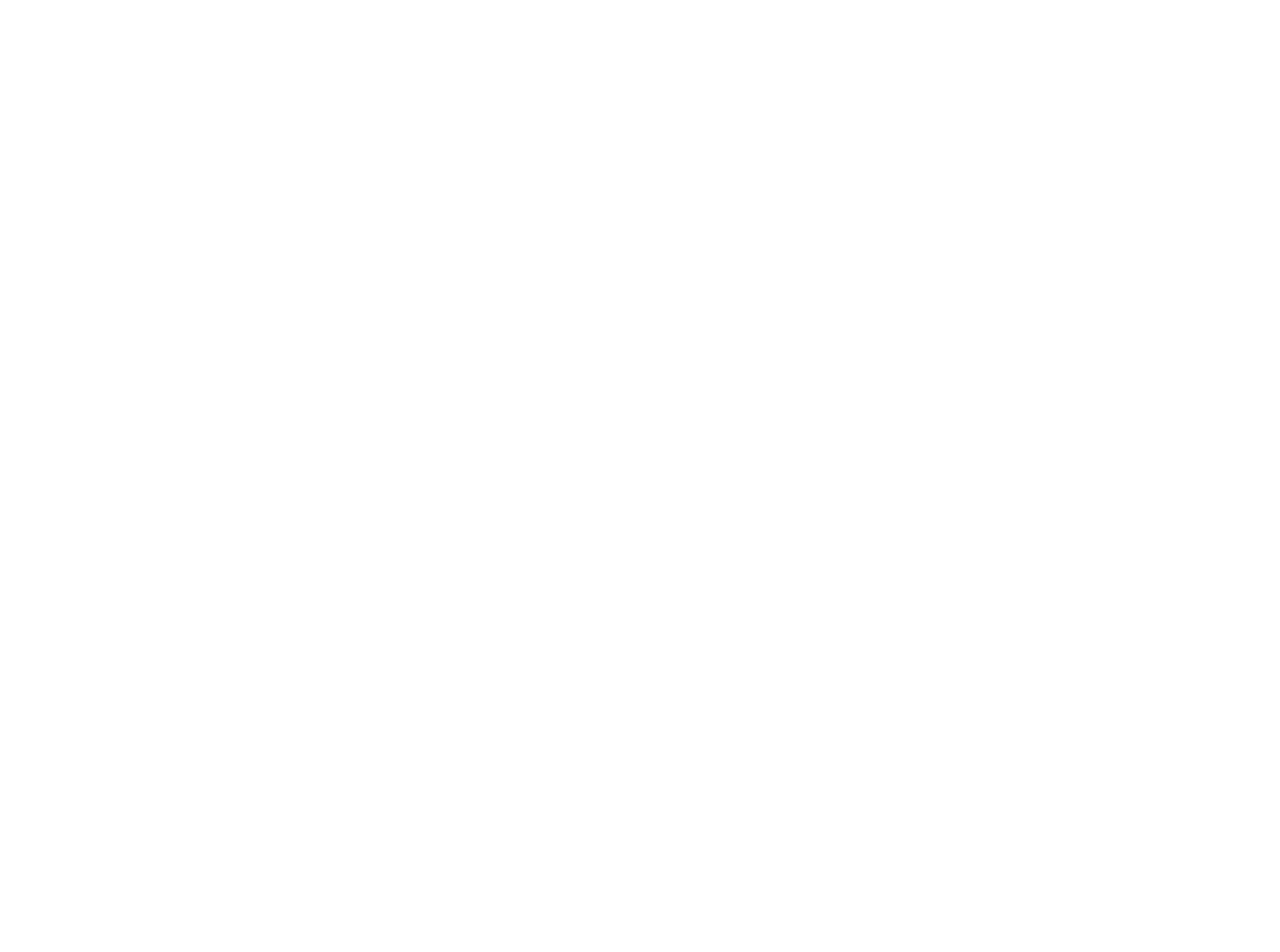
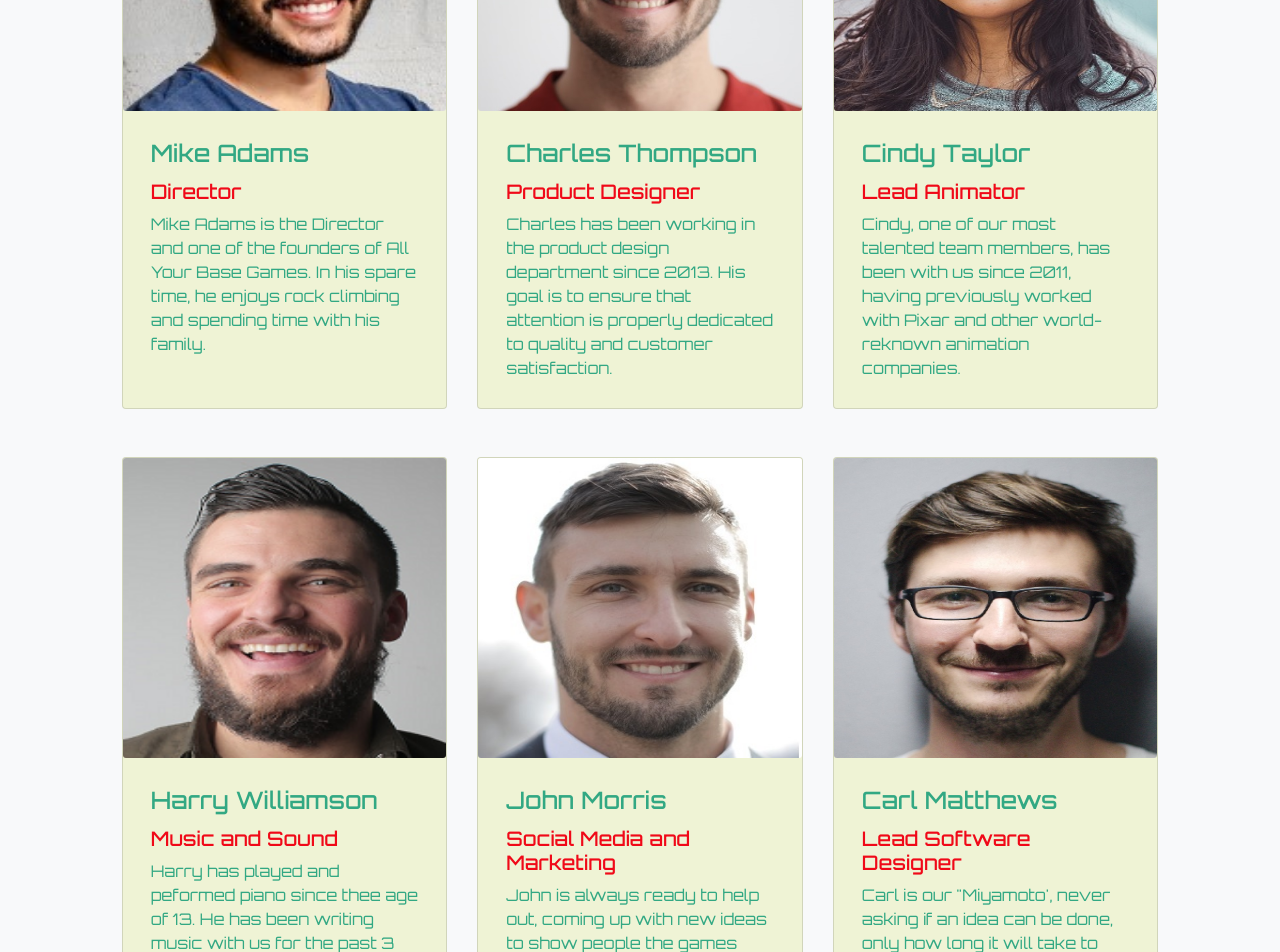
Before and after one commit to peondg-Nucamp/gamingsite-portfolio-react, a React (Create React App) app: page /ourteam in a window 1280 px wide. Shown: the part 380-1332 px from the top of the page. Before the commit the page ends 800 px from the top, so only its background shows below. Built offline with nearby package versions, Linux system fonts and the light colour scheme; the HTML template or start-up script is replaced by a standard one.

Commit message:
Finished OurTeam Component

```diff
--- a/src/components/HomeComponent.js
+++ b/src/components/HomeComponent.js
@@ -82,7 +82,7 @@
               className="card-img-top img-fluid mb-3 rounded mx-auto d-block"
               alt={this.props.gameCard.name}
             />
-            <CardTitle tag="h5" className="text-center">
+            <CardTitle tag="h4" className="text-center">
               {this.props.gameCard.name}
             </CardTitle>
             <CardText>
--- a/src/components/OurTeamComponent.js
+++ b/src/components/OurTeamComponent.js
@@ -1,11 +1,65 @@
-import { Component } from "react";
+import React, { Component } from "react";
+import {
+  Card,
+  CardImg,
+  CardBody,
+  CardTitle,
+  CardSubtitle,
+  CardText,
+  Container,
+  Row,
+  Col,
+  CardDeck,
+} from "reactstrap";
+import { PERSON_CARDS } from "../shared/personCards";
 
+// PersonCard - Functional Component
+const PersonCard = (props) => {
+  return (
+    <Card className="personCard">
+      <CardImg src={props.person.image} alt={props.person.name} />
+      <CardBody className="m-2" color="secondary">
+        <CardTitle tag="h4">{props.person.name}</CardTitle>
+        <CardSubtitle className="my-2" tag="h5">
+          {props.person.title}
+        </CardSubtitle>
+        <CardText>{props.person.description}</CardText>
+      </CardBody>
+    </Card>
+  );
+};
+
+// OurTeam - Class Component
 class OurTeam extends Component {
+  constructor(props) {
+    super(props);
+    this.state = {
+      personCards: PERSON_CARDS,
+    };
+  }
   render() {
     return (
-      <div>
-        <h5 class="text-center m-5">Our Team Page</h5>
-      </div>
+      <Container fluid className="bg-light py-3">
+        <h2 className="text-center py-2">MEET OUR TEAM</h2>
+        <Row className="my-5">
+          <Col md="10" className="mx-auto">
+            <CardDeck>
+              <PersonCard key="1" person={this.state.personCards[0]} />
+              <PersonCard key="2" person={this.state.personCards[1]} />
+              <PersonCard key="3" person={this.state.personCards[2]} />
+            </CardDeck>
+          </Col>
+        </Row>
+        <Row className="my-5">
+          <Col md="10" className="mx-auto">
+            <CardDeck>
+              <PersonCard key="4" person={this.state.personCards[3]} />
+              <PersonCard key="5" person={this.state.personCards[4]} />
+              <PersonCard key="6" person={this.state.personCards[5]} />
+            </CardDeck>
+          </Col>
+        </Row>
+      </Container>
     );
   }
 }
--- a/src/css/App.css
+++ b/src/css/App.css
@@ -36,15 +36,19 @@
 }
 
 .card-body h4 {
+  color: #32a883;
+}
+
+.card-body h5 {
   color: #f00918;
 }
 
-.card-body h5 {
+p.card-text {
   color: #32a883;
 }
 
-p.card-text {
-  color: rgba(26, 23, 23, 0.596);
+.personCard {
+  background-color: rgb(239, 243, 213);
 }
 
 .img-thumbnail {
--- /dev/null
+++ b/src/shared/personCards.js
@@ -0,0 +1,50 @@
+export const PERSON_CARDS = [
+  {
+    id: 0,
+    name: "Mike Adams",
+    title: "Director",
+    image: "/images/people/mike-adams-headshot.jpg",
+    description:
+      "Mike Adams is the Director and one of the founders of All Your Base Games. In his spare time, he enjoys rock climbing and spending time with his family.",
+  },
+  {
+    id: 1,
+    name: "Charles Thompson",
+    title: "Product Designer",
+    image: "/images/people/charles-thompson-headshot.jpg",
+    description:
+      "Charles has been working in the product design department since 2013. His goal is to ensure that attention is properly dedicated to quality and customer satisfaction.",
+  },
+  {
+    id: 2,
+    name: "Cindy Taylor",
+    title: "Lead Animator",
+    image: "/images/people/cindy-taylor-headshot.jpg",
+    description:
+      "Cindy, one of our most talented team members, has been with us since 2011, having previously worked with Pixar and other world-reknown animation companies.",
+  },
+  {
+    id: 3,
+    name: "Harry Williamson",
+    title: "Music and Sound",
+    image: "/images/people/harry-williamson-headshot.jpg",
+    description:
+      "Harry has played and peformed piano since thee age of 13. He has been writing music with us for the past 3 years.",
+  },
+  {
+    id: 4,
+    name: "John Morris",
+    title: "Social Media and Marketing",
+    image: "/images/people/john-morris-headshot.jpg",
+    description:
+      "John is always ready to help out, coming up with new ideas to show people the games and be seen in the community, with online events and even occasional on-site events.",
+  },
+  {
+    id: 5,
+    name: "Carl Matthews",
+    title: "Lead Software Designer",
+    image: "/images/people/carl-matthews-headshot.jpg",
+    description:
+      "Carl is our \"Miyamoto', never asking if an idea can be done, only how long it will take to get there. His extensive experience with design and programming are a tremendous asset",
+  },
+];
```
